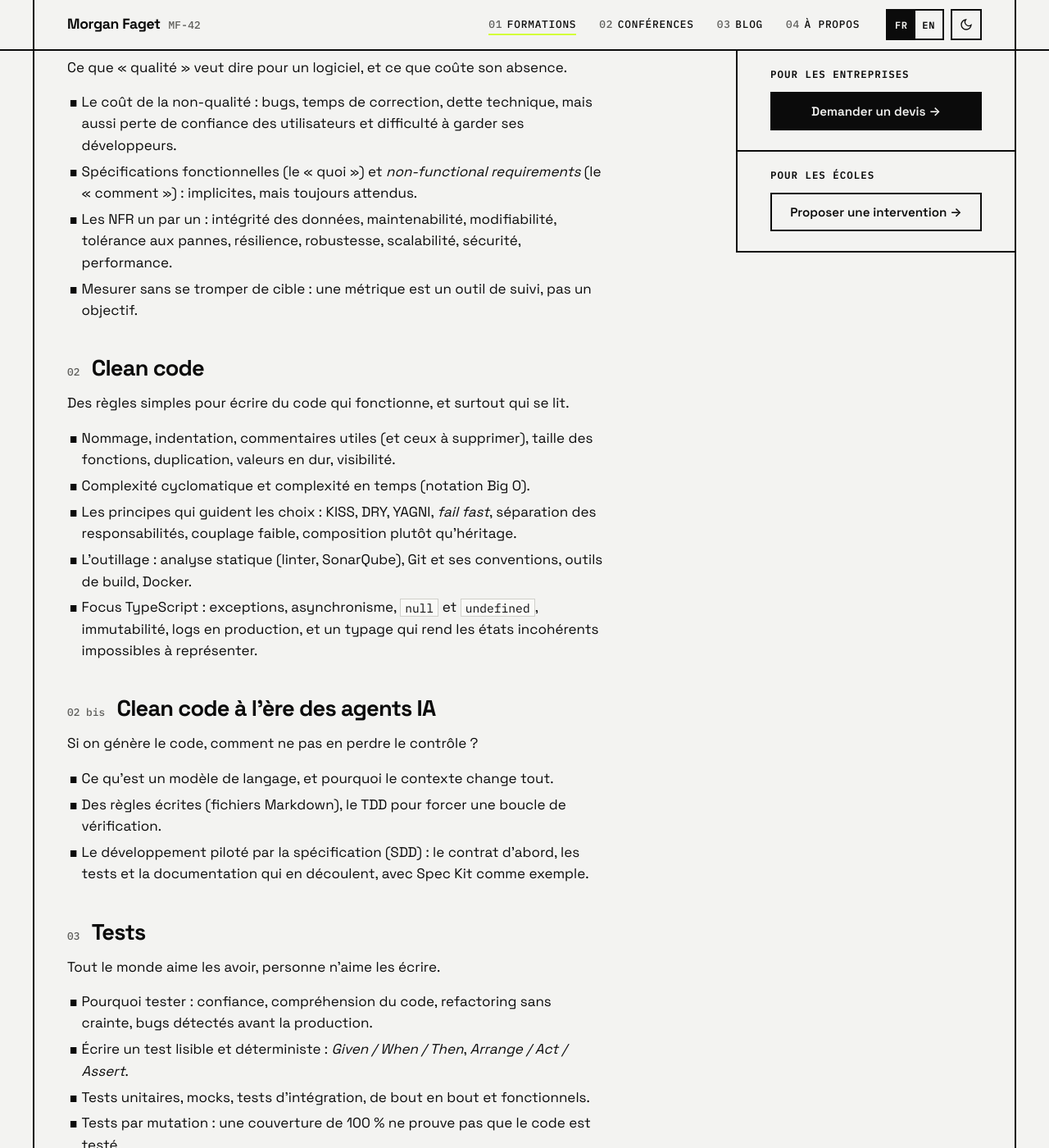
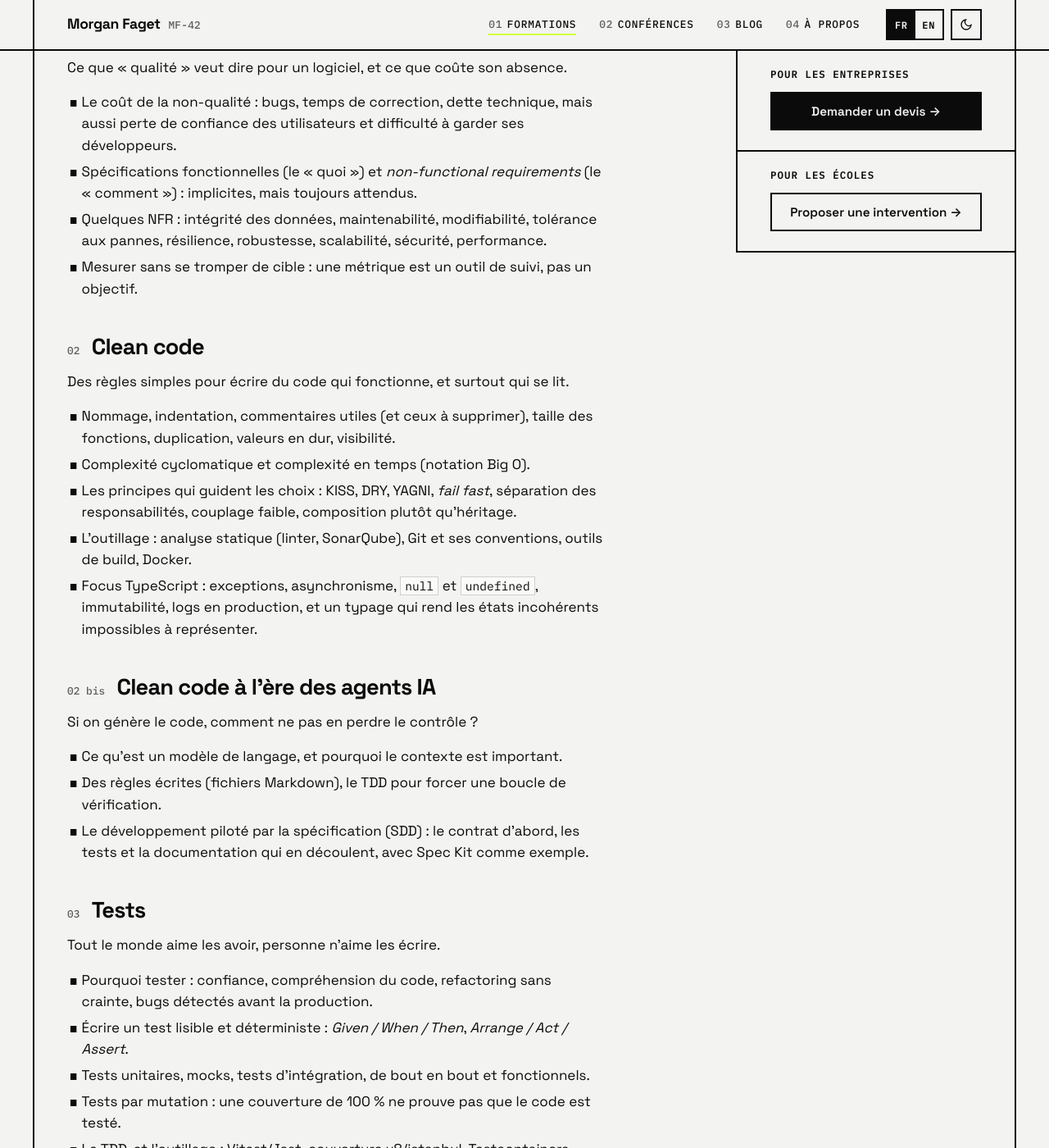
Before and after one commit to manny42/manny42.github.io, a Jekyll site: the page built from _courses/fr/qualite-de-code.md, in a window 1280 px wide and 1400 px high, scrolled down 1022 px. Shown: the whole window at 82% size. Built offline with Jekyll 4.4.1, drawn with Linux system fonts in a browser that asks for light colours; some of the changed text lies outside the part shown.

Commit message:
Rework code quality course wording and fix blockquote spacing
- Shorter NFR and design pattern lists, softer wording
- Remove bottom margin of the last paragraph in prose blockquotes

Co-Authored-By: Claude Opus 5.5 <noreply@anthropic.com>

```diff
--- a/_courses/fr/qualite-de-code.md
+++ b/_courses/fr/qualite-de-code.md
@@ -33,7 +33,7 @@ Ce que « qualité » veut dire pour un logiciel, et ce que coûte son absence.
 
 - Le coût de la non-qualité : bugs, temps de correction, dette technique, mais aussi perte de confiance des utilisateurs et difficulté à garder ses développeurs.
 - Spécifications fonctionnelles (le « quoi ») et *non-functional requirements* (le « comment ») : implicites, mais toujours attendus.
-- Les NFR un par un : intégrité des données, maintenabilité, modifiabilité, tolérance aux pannes, résilience, robustesse, scalabilité, sécurité, performance.
+- Quelques NFR : intégrité des données, maintenabilité, modifiabilité, tolérance aux pannes, résilience, robustesse, scalabilité, sécurité, performance.
 - Mesurer sans se tromper de cible : une métrique est un outil de suivi, pas un objectif.
 
 ## <span class="n">02</span> Clean code
@@ -50,7 +50,7 @@ Des règles simples pour écrire du code qui fonctionne, et surtout qui se lit.
 
 Si on génère le code, comment ne pas en perdre le contrôle ?
 
-- Ce qu'est un modèle de langage, et pourquoi le contexte change tout.
+- Ce qu'est un modèle de langage, et pourquoi le contexte est important.
 - Des règles écrites (fichiers Markdown), le TDD pour forcer une boucle de vérification.
 - Le développement piloté par la spécification (SDD) : le contrat d'abord, les tests et la documentation qui en découlent, avec Spec Kit comme exemple.
 
--- a/assets/css/main.css
+++ b/assets/css/main.css
@@ -280,6 +280,7 @@ footer a:hover { color: var(--ink); }
   margin: 2rem 0; padding: 1.25rem 1.5rem; border-left: 6px solid var(--sig); background: var(--surface);
   font-weight: 500; font-size: 1.4rem; line-height: 1.3; letter-spacing: -.02em;
 }
+.prose blockquote p:last-child { margin-bottom: 0; }
 .prose code { font: .86em var(--font-mono); background: var(--surface); border: 1px solid var(--hair); padding: .05em .35em; }
 
 aside { align-self: start; position: sticky; top: 62px; }
```
Also changed, not shown: other parts of _courses/fr/qualite-de-code.md (+2 -2 lines), _courses/en/code-quality.md (+3 -3 lines).
